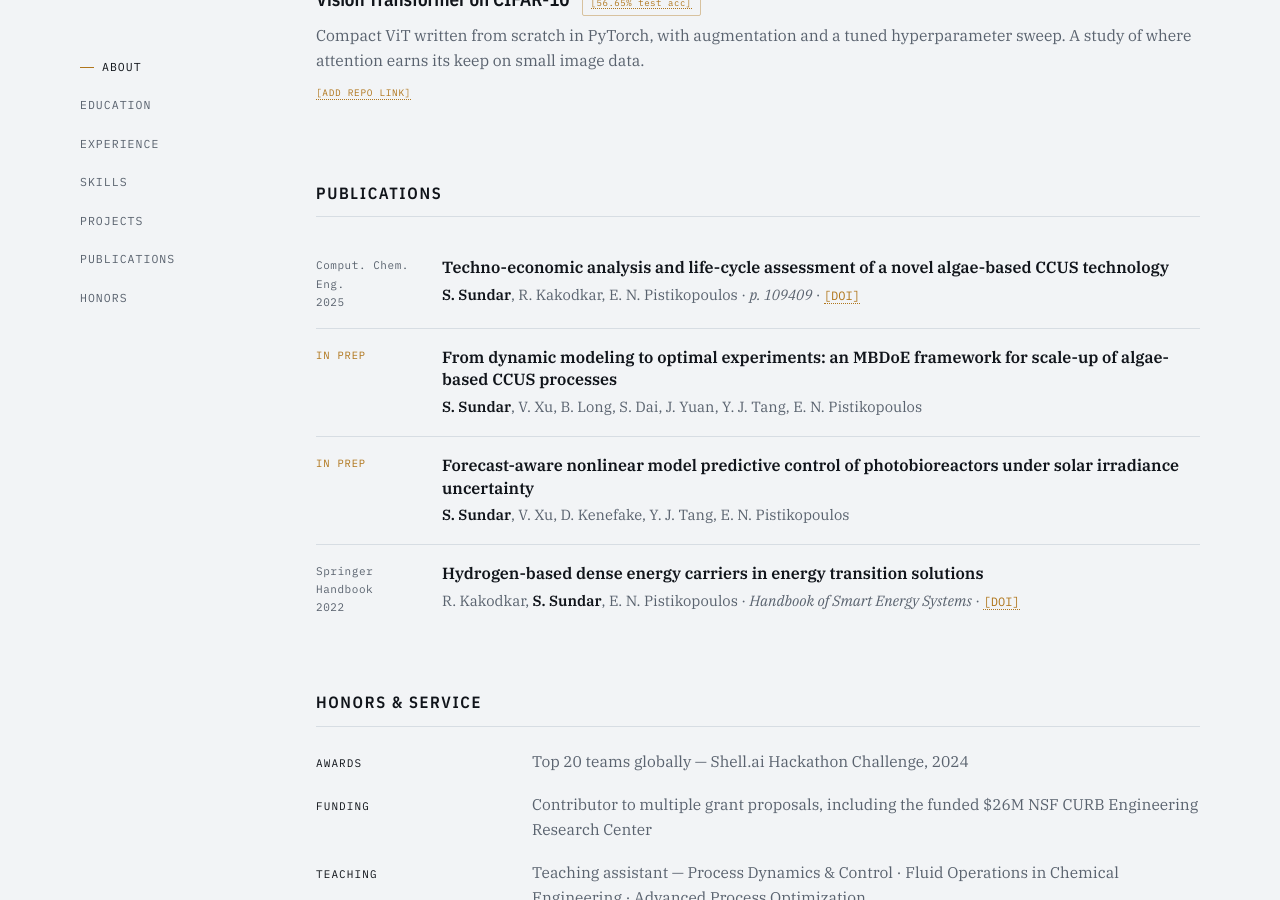
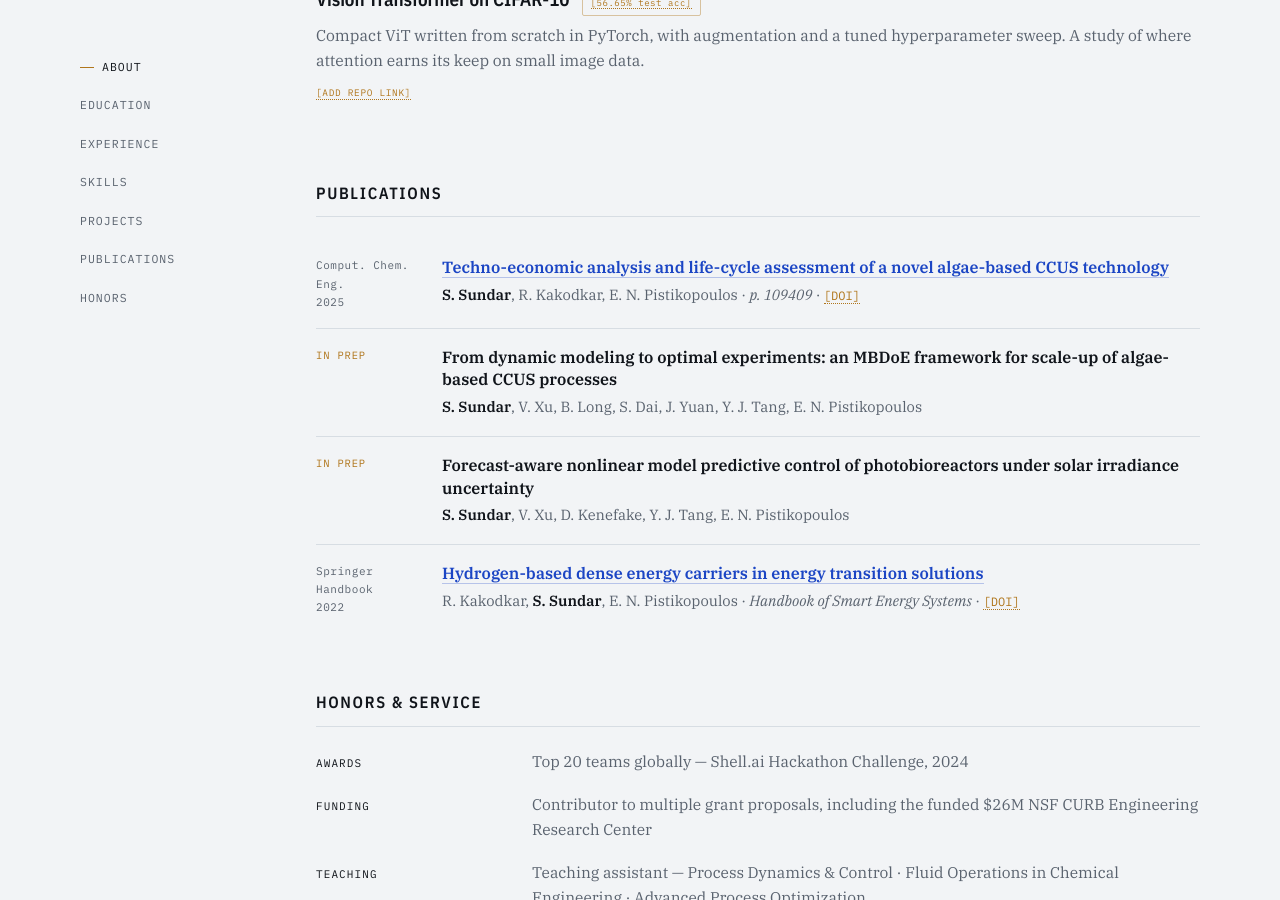
Before and after one commit to swaminathan1296/swaminathan1296.github.io, a Jekyll site: the page built from index.md, in a window 1280 px wide and 900 px high, scrolled down 3577 px. Built offline with Jekyll 4.4.1, drawn with Linux system fonts in a browser that asks for light colours.

Commit message:
Added links to publications

```diff
--- a/_data/publications.yml
+++ b/_data/publications.yml
@@ -4,6 +4,7 @@
   year: 2025
   detail: "p. 109409"
   doi: ""
+  url: "https://www.sciencedirect.com/science/article/pii/S0098135425004120"
 
 - title: "From dynamic modeling to optimal experiments: an MBDoE framework for scale-up of algae-based CCUS processes"
   authors: "S. Sundar, V. Xu, B. Long, S. Dai, J. Yuan, Y. J. Tang, E. N. Pistikopoulos"
@@ -19,3 +20,4 @@
   year: 2022
   detail: "Handbook of Smart Energy Systems"
   doi: ""
+  url: "https://link.springer.com/rwe/10.1007/978-3-030-97940-9_171"
--- a/_includes/publications.html
+++ b/_includes/publications.html
@@ -14,7 +14,13 @@
       {%- endif -%}
     </p>
     <div>
-      <span class="title">{{ pub.title }}</span>
+      <span class="title">
+        {%- if pub.url and pub.url != '' -%}
+          <a href="{{ pub.url }}">{{ pub.title }}</a>
+        {%- else -%}
+          {{ pub.title }}
+        {%- endif -%}
+      </span>
       <p class="authors">
         {{ authors }}
         {%- if pub.detail and pub.detail != '' %} · <i>{{ pub.detail }}</i>{% endif -%}
```
